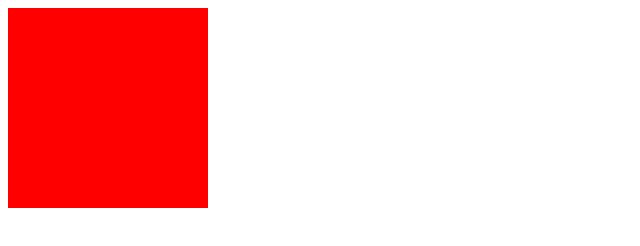
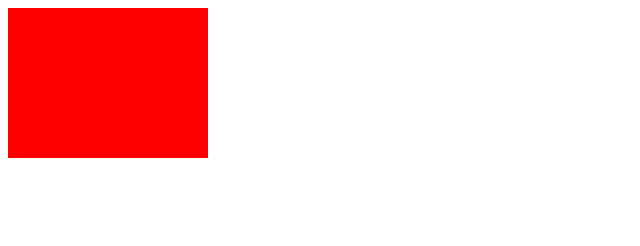
Before and after one commit to lemessdavi/aula_1006, a plain HTML site: page botão/index.html in a window 1280 px wide. Shown: the whole page, without its empty margins (0-640 px from the left). Drawn offline with Linux system fonts and the light colour scheme.

Commit message:
Transferido o style do antigo quadrado para o script

```diff
--- a/botão/index.html
+++ b/botão/index.html
@@ -5,20 +5,17 @@
     <meta name="viewport" content="width=device-width, initial-scale=1.0">
     <meta http-equiv="X-UA-Compatible" content="ie=edge">
     <title>Document</title>
-    <style>
-    #app{
-        background-color: red;
-        width: 200px;
-        height: 200px;
-    }
-    </style>
+    <style></style>
 </head>
 <body>
     <div id="app">
 
     </div>
     <script>
-    console.log(document.querySelector('#app'));
+    var app = document.querySelector('#app');
+    app.style.backgroundColor = "red";
+    app.style.width = "200px";
+    app.style.height = "150px";
 
     </script>
 </body>
```
